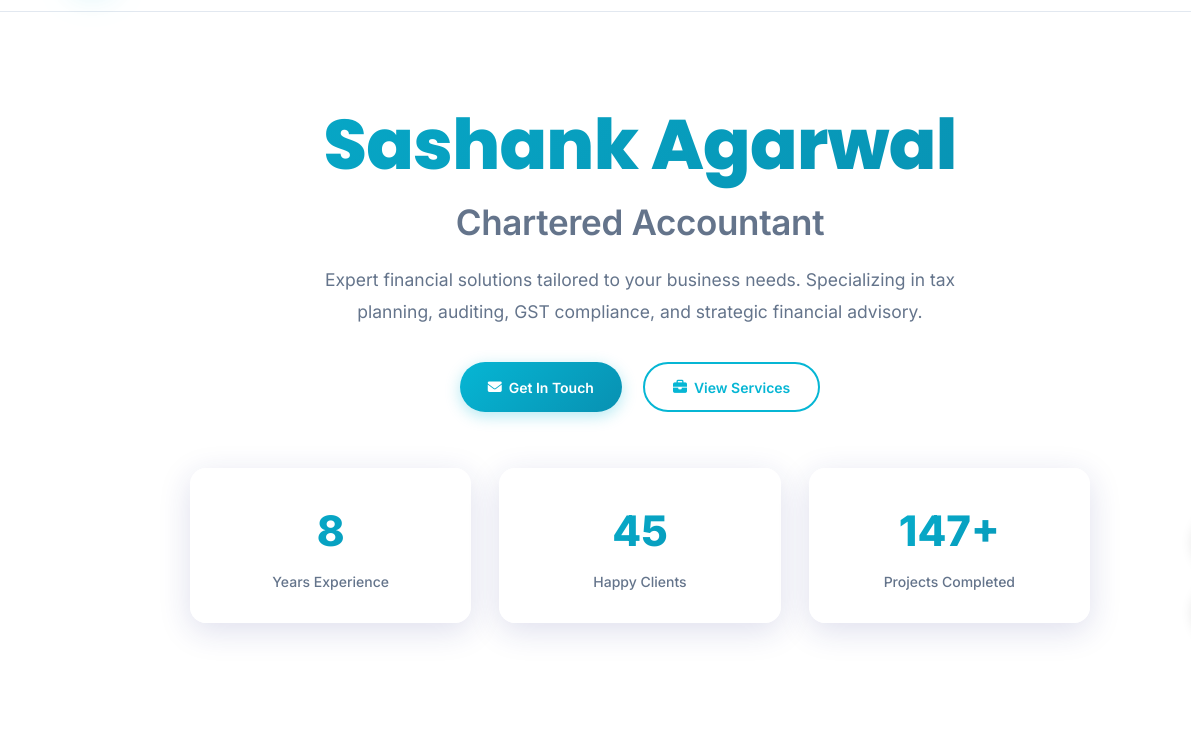
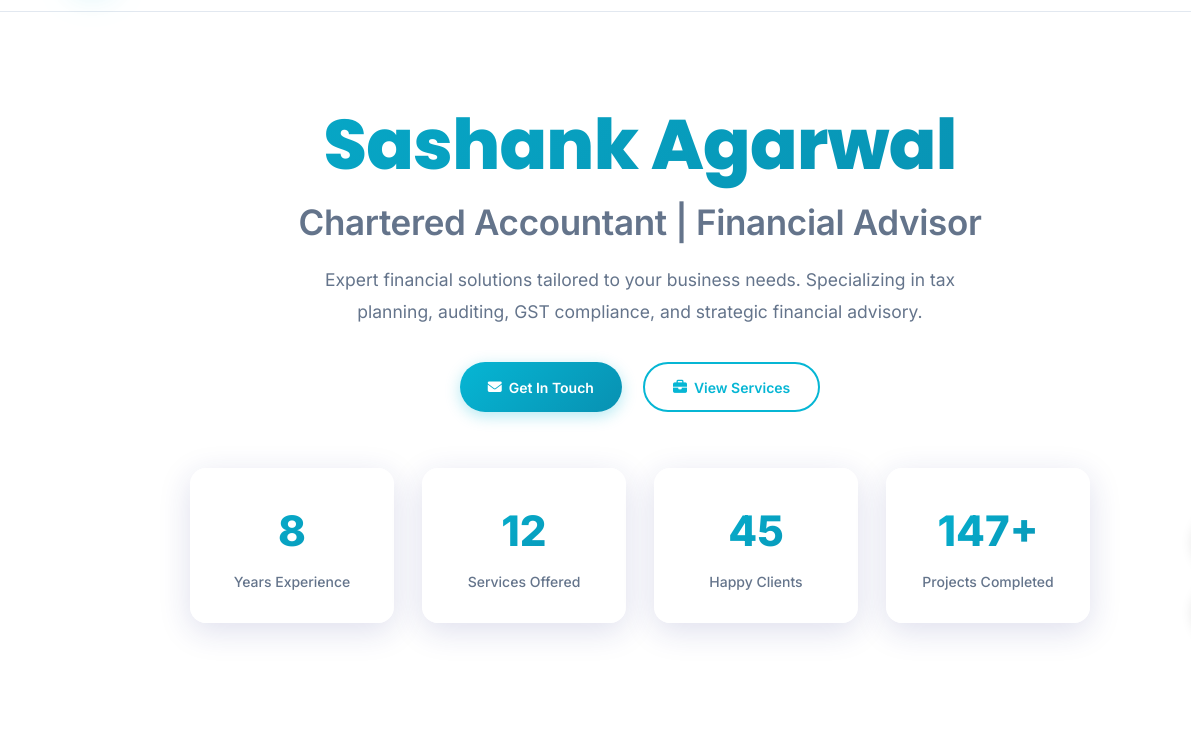
Before and after one commit to Shivambansal96/casashank-portfolio, a plain HTML site: page index.html in a window 1280 px wide. Shown: the part 65-800 px from the top of the page, 0-1191 px from the left. Drawn offline with Linux system fonts and the light colour scheme.

Commit message:
changingText added"

```diff
--- a/app.js
+++ b/app.js
@@ -7,7 +7,42 @@ document.addEventListener('DOMContentLoaded', function() {
     initForms();
     initScrollEffects();
     init3DTilt();
+    initChangingText();
 });
+
+function initChangingText() {
+    const changingText = document.getElementById('changingText');
+    const texts = [
+        'Tax Expert',
+        'Audit Professional',
+        'GST Consultant',
+        'Financial Advisor',
+        'Compliance Specialist',
+        'Business Partner'
+    ];
+    let currentIndex = 0;
+
+    function changeText() {
+        // Fade out
+        changingText.style.opacity = '0';
+        changingText.style.transform = 'translateY(-10px)';
+
+        setTimeout(() => {
+            currentIndex = (currentIndex + 1) % texts.length;
+            changingText.textContent = texts[currentIndex];
+
+            // Fade in
+            changingText.style.opacity = '1';
+            changingText.style.transform = 'translateY(0)';
+        }, 300);
+    }
+
+    // Initial style
+    changingText.style.transition = 'opacity 0.3s ease, transform 0.3s ease';
+
+    // Change text every 2 seconds
+    setInterval(changeText, 2000);
+}
 
 // Theme Management
 function initTheme() {
--- a/index.html
+++ b/index.html
@@ -71,7 +71,7 @@
     </nav>
 
     <!-- Hero Section -->
-    <section class="hero" id="home">
+    <!-- <section class="hero" id="home">
         <div class="hero-content">
             <div class="hero-text">
                 <h1 class="hero-title" data-aos="fade-up">
@@ -109,11 +109,58 @@
             </div>
         </div>
 
-        <!-- <div class="scroll-indicator">
-            <div class="mouse"></div>
-            <p>Scroll Down</p>
-        </div> -->
+    </section> -->
+
+
+     <!-- Hero Section -->
+    <section class="hero" id="home">
+        <div class="hero-background">
+            <div class="hero-gradient"></div>
+            <div class="hero-pattern"></div>
+        </div>
+        <div class="hero-content">
+            <div class="hero-text">
+                <h1 class="hero-title" data-aos="fade-up">
+                    <span class="gradient-text">Sashank Agarwal</span>
+                </h1>
+                <h2 class="hero-subtitle" data-aos="fade-up" data-aos-delay="100">
+                    <span>Chartered Accountant | </span>
+                    <span class="changing-text" id="changingText">Tax Expert</span>
+                </h2>
+                <p class="hero-description" data-aos="fade-up" data-aos-delay="200">
+                    Expert financial solutions tailored to your business needs. Specializing in tax planning, auditing, GST compliance, and strategic financial advisory.
+                </p>
+                <div class="hero-buttons" data-aos="fade-up" data-aos-delay="300">
+                    <a href="#contact" class="btn btn-primary">
+                        <i class="fas fa-envelope"></i> Get In Touch
+                    </a>
+                    <a href="#services" class="btn btn-secondary">
+                        <i class="fas fa-briefcase"></i> View Services
+                    </a>
+                </div>
+            </div>
+
+            <div class="hero-stats" data-aos="fade-up" data-aos-delay="400">
+                <div class="stat-card glass-effect">
+                    <div class="stat-number" data-count="8">0</div>
+                    <div class="stat-label">Years Experience</div>
+                </div>
+                <div class="stat-card glass-effect">
+                    <div class="stat-number" data-count="12">0</div>
+                    <div class="stat-label">Services Offered</div>
+                </div>
+                <div class="stat-card glass-effect">
+                    <div class="stat-number" data-count="45">0</div>
+                    <div class="stat-label">Happy Clients</div>
+                </div>
+                <div class="stat-card glass-effect">
+                    <div class="stat-number" data-count="147">0</div>
+                    <div class="stat-label">Projects Completed</div>
+                </div>
+            </div>
+        </div>
     </section>
+
 
     <!-- About Section -->
     <section class="about" id="about">
@@ -370,18 +417,19 @@
                 <div class="timeline-item" data-aos="fade-right" data-aos-delay="100">
                     <div class="timeline-dot"></div>
                     <div class="timeline-content glass-effect">
-                        <span class="timeline-date">2010 - 2015</span>
-                        <h3>Senior Accountant</h3>
-                        <p>Leading Financial Services Firm</p>
+                        <span class="timeline-date">2021 - 2023</span>
+                        <h3>Chartered Accountant</h3>
+                        <p>Ernst & Young (EY)</p>
                         <ul>
-                            <li>Managed complex financial audits</li>
-                            <li>Handled tax planning for corporate clients</li>
-                            <li>Implemented efficient accounting systems</li>
+                            <li>Worked in IDT Department</li>
+                            <li>Expert in tax optimization strategies</li>
+                            <li>Providing holistic financial solutions</li>
                         </ul>
+
                     </div>
                 </div>
 
-                <div class="timeline-item" data-aos="fade-left" data-aos-delay="150">
+                <!-- <div class="timeline-item" data-aos="fade-left" data-aos-delay="150">
                     <div class="timeline-dot"></div>
                     <div class="timeline-content glass-effect">
                         <span class="timeline-date">2015 - 2020</span>
@@ -393,18 +441,18 @@
                             <li>Specialized in startup financial planning</li>
                         </ul>
                     </div>
-                </div>
+                </div> -->
 
                 <div class="timeline-item" data-aos="fade-right" data-aos-delay="200">
                     <div class="timeline-dot"></div>
                     <div class="timeline-content glass-effect">
-                        <span class="timeline-date">2021 - 2023</span>
+                        <span class="timeline-date">2023 - Present</span>
                         <h3>Chartered Accountant</h3>
-                        <p>Ernst & Young (EY)</p>
+                        <p>CA Sashank Agarwal & Company</p>
                         <ul>
-                            <li>Worked in IDT Department</li>
-                            <li>Expert in tax optimization strategies</li>
-                            <li>Providing holistic financial solutions</li>
+                            <li>Managed complex financial audits</li>
+                            <li>Handled tax planning for corporate clients</li>
+                            <li>Implemented efficient accounting systems</li>
                         </ul>
                     </div>
                 </div>
--- a/style.css
+++ b/style.css
@@ -2418,3 +2418,67 @@ section {
         page-break-inside: avoid;
     }
 }
+
+/* Hero Section */
+.hero {
+    min-height: 100vh;
+    display: flex;
+    flex-direction: column;
+    justify-content: center;
+    align-items: center;
+    padding: 8rem 2rem 4rem;
+    position: relative;
+    overflow: hidden;
+}
+
+.hero-background {
+    position: absolute;
+    top: 0;
+    left: 0;
+    width: 100%;
+    height: 100%;
+    z-index: -1;
+}
+
+.hero-gradient {
+    position: absolute;
+    width: 100%;
+    height: 100%;
+    background: radial-gradient(ellipse at top left, rgba(6, 182, 212, 0.15) 0%, transparent 50%),
+                radial-gradient(ellipse at top right, rgba(8, 145, 178, 0.15) 0%, transparent 50%),
+                radial-gradient(ellipse at bottom, rgba(34, 211, 238, 0.1) 0%, transparent 50%);
+    animation: gradientMove 15s ease infinite;
+}
+
+@keyframes gradientMove {
+    0%, 100% { opacity: 1; transform: scale(1); }
+    50% { opacity: 0.8; transform: scale(1.1); }
+}
+
+.hero-pattern {
+    position: absolute;
+    width: 100%;
+    height: 100%;
+    background-image:
+        linear-gradient(rgba(6, 182, 212, 0.03) 1px, transparent 1px),
+        linear-gradient(90deg, rgba(6, 182, 212, 0.03) 1px, transparent 1px);
+    background-size: 50px 50px;
+    animation: patternMove 20s linear infinite;
+}
+
+@keyframes patternMove {
+    0% { transform: translate(0, 0); }
+    100% { transform: translate(50px, 50px); }
+}
+
+[data-theme="dark"] .hero-gradient {
+    background: radial-gradient(ellipse at top left, rgba(34, 211, 238, 0.12) 0%, transparent 50%),
+                radial-gradient(ellipse at top right, rgba(6, 182, 212, 0.12) 0%, transparent 50%),
+                radial-gradient(ellipse at bottom, rgba(8, 145, 178, 0.08) 0%, transparent 50%);
+}
+
+[data-theme="dark"] .hero-pattern {
+    background-image:
+        linear-gradient(rgba(34, 211, 238, 0.05) 1px, transparent 1px),
+        linear-gradient(90deg, rgba(34, 211, 238, 0.05) 1px, transparent 1px);
+}
```
